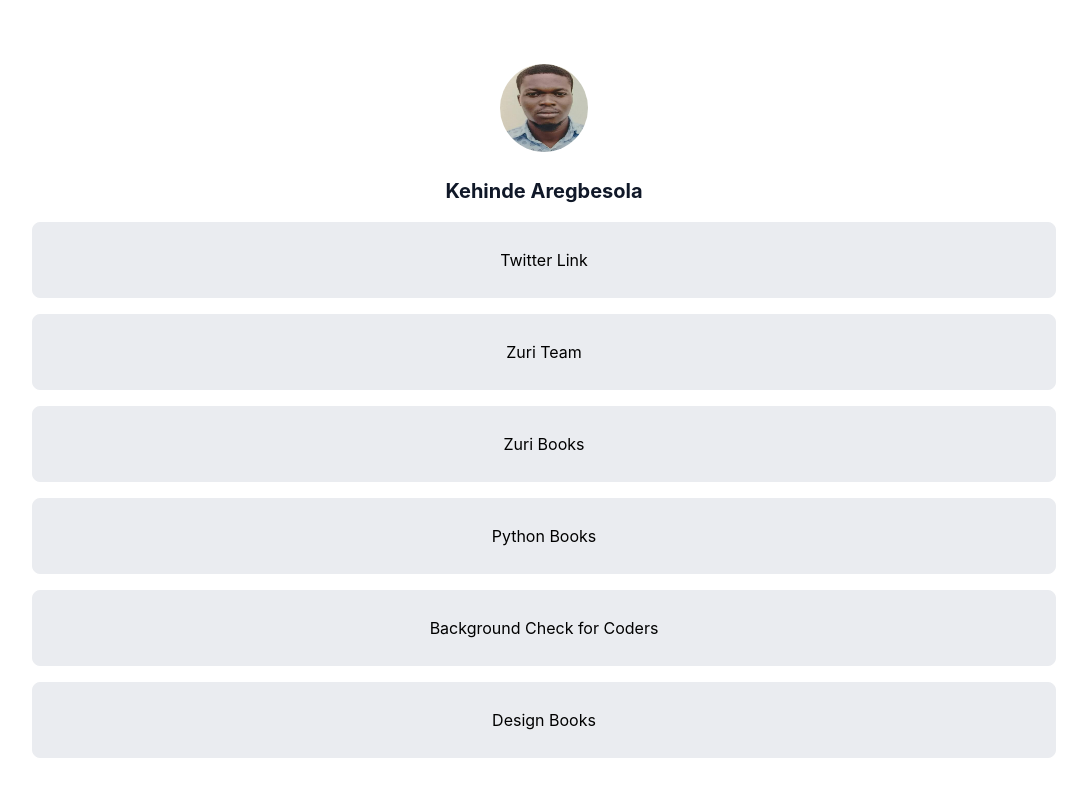
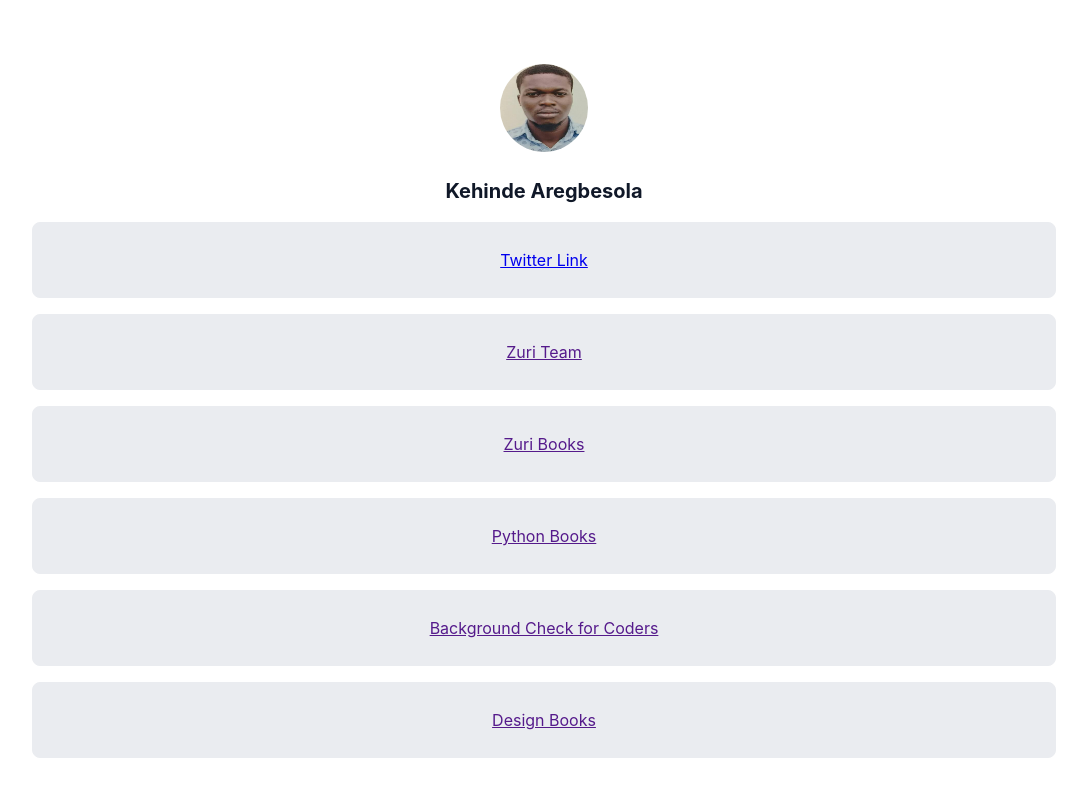
Before and after one commit to dimeji2021/zuri-week-1-project, a React (Create React App) app: page / in a window 1280 px wide. Shown: the top 796 px of the page, without its empty margins (96-1183 px from the left). Built offline with nearby package versions, Linux system fonts and the light colour scheme.

Commit message:
added a url

```diff
--- a/src/components/LinkSection.js
+++ b/src/components/LinkSection.js
@@ -1,12 +1,12 @@
 import React from 'react'
-import { LinkSectionStyle } from './LinkSectionStyles'
+import { HoverStyle, LinkSectionStyle } from './LinkSectionStyles'
 
 export const LinkSection = () => {
 
   const links = [
     {
       name: "Twitter Link",
-      url: ""
+      url: "https://www.twitter.com"
     },
     {
       name: "Zuri Team",
@@ -30,12 +30,12 @@ export const LinkSection = () => {
     },
   ];
   return (
-    <div>
+    <HoverStyle>
       {
         links.map((i) =>{
-          return <LinkSectionStyle>{i.name}</LinkSectionStyle>
+          return <a href={i.url}><LinkSectionStyle>{i.name}</LinkSectionStyle></a>
         })
       }
-    </div>
+    </HoverStyle>
   )
 }
--- a/src/components/LinkSectionStyles.js
+++ b/src/components/LinkSectionStyles.js
@@ -16,3 +16,9 @@ background: #EAECF0;
 border: 1px solid #EAECF0;
 border-radius: 8px;
 `
+
+export const HoverStyle = styled.div`
+p:hover{
+    background: #d0d5dd;
+}
+`
```
